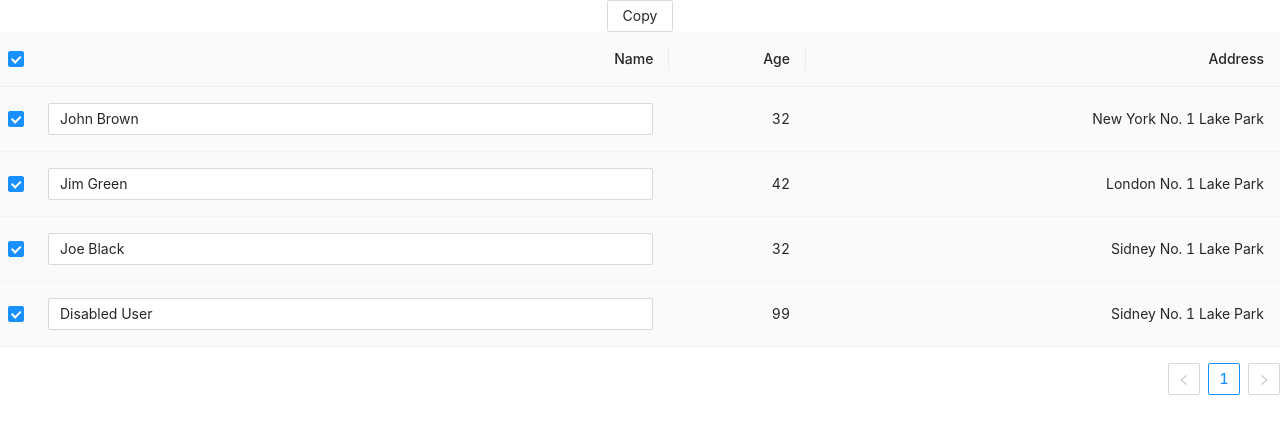
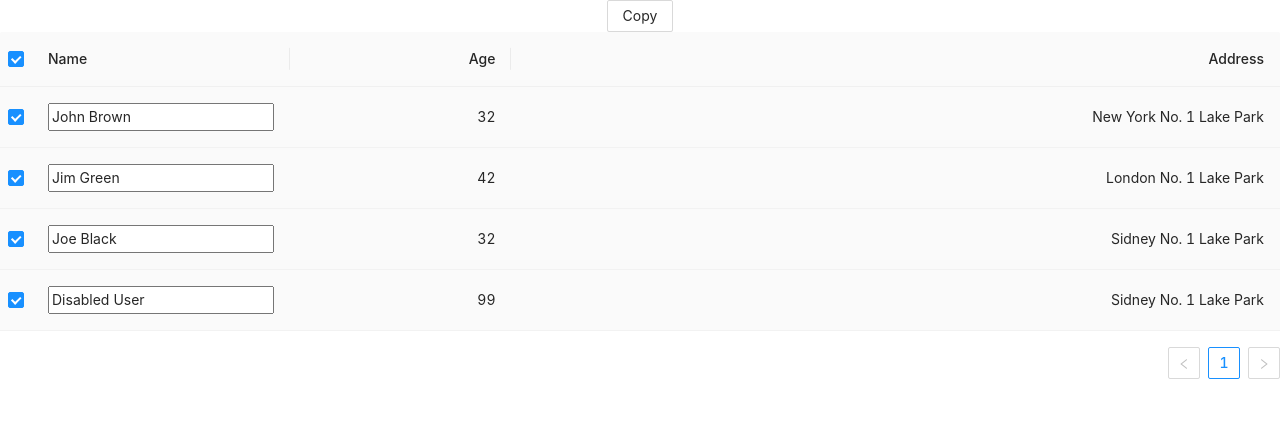
Before and after one commit to JohnTing/react-playground, a React (Create React App) app: page /table in a window 1280 px wide. Both pictures are taken after a click on the label 16 px from the left and 59 px from the top of the page. Shown: the top 434 px of the page. Built offline with nearby package versions, Linux system fonts and the light colour scheme.

Commit message:
columns width

```diff
--- a/src/pages/AntdTableCopyRow.tsx
+++ b/src/pages/AntdTableCopyRow.tsx
@@ -70,12 +70,12 @@ export default function AntdTableCopyRow() {
             dataIndex: 'name',
             render: (text: string, record, index) => {
                 const disabled = !(selectedRowKeys as number[]).includes(record.key)
-                if(disabled) {
+                if (disabled) {
                     return text;
                 }
-                return <Input width={"2px"} readOnly={disabled} maxLength={64} onChange={e => editChange(e, "name", index)} value={text} />
+                return <input readOnly={disabled} onChange={e => editChange(e, "name", index)} value={text} />
             },
-            align: "right"
+            width: "240px"
         },
         {
             title: 'Age',
@@ -137,9 +137,9 @@ export default function AntdTableCopyRow() {
 
                 onRow={(record, rowIndex) => {
                     return {
-                      onClick: event => {setSelectedColorRow(record.key);}, // click row
+                        onClick: event => { setSelectedColorRow(record.key); }, // click row
                     };
-                  }}
+                }}
             />
         </div>
     );
```
